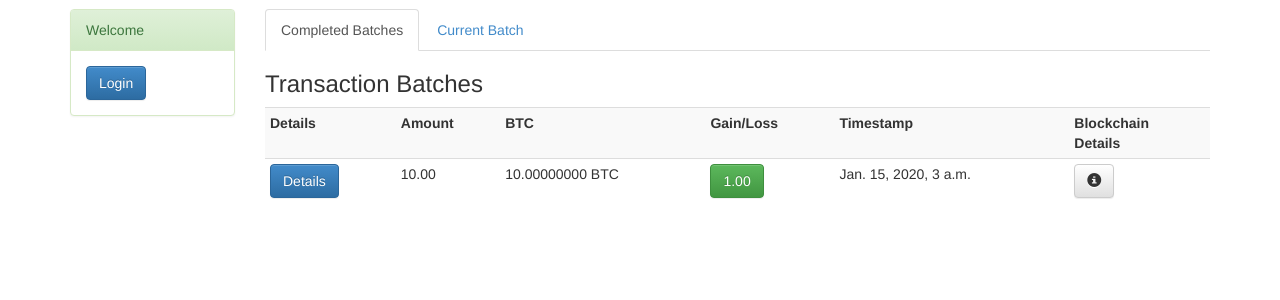
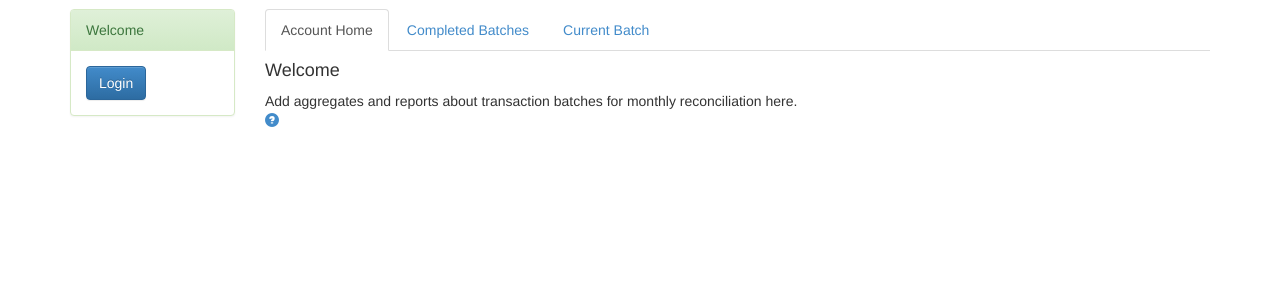
Before and after one commit to stormsherpa/bitcoin-retail, a Django app: template coinexchange/btc/pos/templates/coinexchange/pos/admin.html in a window 1280 px wide. Shown: the part 51-351 px from the top of the page. Run offline with Django 3.2, Linux system fonts and the light colour scheme; tables that the repository leaves empty hold one stand-in row (values such as "Sample post"); the template is opened without the code that fills it: values that come from a table or form of the project are taken from there, most other values are stand-ins (such as "Sample title", 1, 10 or a date in 2020); parts of the project's set-up code (start-up, migrations or seed data) failed here and were passed over; some libraries are stand-ins or nearby versions.

Commit message:
Fix many UI bugs and improve interface formatting.  Add help dialog facility.

```diff
--- a/coinexchange/account/templates/coinexchange/account/api.js
+++ b/coinexchange/account/templates/coinexchange/account/api.js
@@ -69,8 +69,29 @@ AccountAPI.prototype.withdraw_bitcoin = function(form, id){
 		});
 	return false;
 };
+var e_alert;
+$(function(){
+	$('.coinexchange-help').bind('click', function(e){
+		e_alert = e;
+		var doc = $(e.currentTarget).attr('help-document');
+		var title = $(e.currentTarget).attr('help-title');
+		// alert(doc);
+		$('#help-modal').modal();
+		$('#help-modal-header').html(title);
+		$('#help-modal-body').html("Loading... ("+doc+")");
+		help_url = "/static/coinexchange/help/"+doc+".html";
+		$.ajax({
+			type: 'get',
+			url: help_url,
+			success: function(data, textStatus, jqXHR){
+				$('#help-modal-body').html(data);
+			},
+			error: function(jqXHR, textStatus, errorThrown){
+				$('#help-modal-body').html("Error loading help document: "+errorThrown+"<br/>"+help_url);
+			}
+		});
 
-$(function(){
+	});
 	$('a[data-toggle="tab"]').on('shown.bs.tab', function(e){
 		debug_e = e;
 		var tab_id = $(e.target).attr('href');
--- a/coinexchange/account/views.py
+++ b/coinexchange/account/views.py
@@ -72,6 +72,8 @@ def settings(request):
     if cb_api:
         try:
             transactions = [x for x in cb_api.transactions()]
+            if len(transactions) > 7:
+                transactions = transactions[:7]
         except Exception as e:
             print "Exception getting transactions: %s %s" % (e.__class__, e)
 #     for tx in cb_api.transactions():
--- a/coinexchange/btc/pos/templates/coinexchange/pos/admin.html
+++ b/coinexchange/btc/pos/templates/coinexchange/pos/admin.html
@@ -6,10 +6,20 @@ POS Admin - {{user.username}}
 
 {% block innercontent %}
 <ul class="nav nav-tabs" id="posTab">
-	<li class="active"><a data-toggle="tab" href="#batch">Completed Batches</a></li>
+	<li class="active"><a data-toggle="tab" href="#account">Account Home</a></li>
+	<li><a data-toggle="tab" href="#batch">Completed Batches</a></li>
 	<li><a data-toggle="tab" href="#newbatch">Current Batch</a></li>
 </ul>
 <div class="tab-content">
+	<div class="tab-pane active" id="account">
+		<h4>Welcome</h4>
+		<p>
+			Add aggregates and reports about transaction batches for monthly
+			reconciliation here.<br/>
+			<a class="coinexchange-help glyphicon glyphicon-question-sign" help-document="testing" help-title="Test Help Document"></a>
+
+		</p>
+	</div>
 	<div class="tab-pane" id="newbatch">
 		{% if unbatched_tx %}
 		<button id="makebatch" style="float:right;" class="btn btn-primary">Make Batch</button>
@@ -39,13 +49,15 @@ POS Admin - {{user.username}}
 		{% endfor %}
 		</table>
 	</div>
-	<div class="tab-pane active" id="batch">
+	<div class="tab-pane" id="batch">
 		<h3>Transaction Batches</h3>
 		<table class="table table-condensed table-striped">
 			<tr>
 				<th>Details</th>
-				<th>Amount</th>
 				<th>BTC</th>
+				<th>Average<br/>Exchange Rate</th>
+				<th>Captured<span class="glyphicon glyphicon-usd"></span></th>
+				<th>Realized<span class="glyphicon glyphicon-usd"></span></th>
 				<th>Gain/Loss</th>
 				<th>Timestamp</th>
 				<th>Blockchain<br/>Details</th>
@@ -59,8 +71,10 @@ POS Admin - {{user.username}}
 						</button>
 					</a>
 				</td>
+				<td>{{batch.btc_amount}}</td>
+				<td>{{batch.captured_avg_exchange_rate|floatformat:2}}</td>
+				<td>{{batch.captured_amount|floatformat:2}}</td>
 				<td>{{batch.batch_amount|floatformat:2}}</td>
-				<td>{{batch.btc_amount}} BTC</td>
 				<td>
 					{% if batch.coinbase_payout %}
 						{% if batch.batch_amount %}
@@ -71,14 +85,14 @@ POS Admin - {{user.username}}
 						<span class="btn btn-danger">Pending</span>
 						{% endif %}
 					{% else %}
-						<span class="btn btn-info">No Payout</span>
+						<span class="btn btn-info">BTC Transfer</span>
 					{% endif %}
 				</td>
 				<td>{{batch.batch_timestamp}}</td>
 				<td>
 					{% if batch.txid %}
-					<a class="btn btn-default" href="http://blockchain.info/tx/{{batch.txid}}" target="_blank">
-						<span class="glyphicon glyphicon-info-sign"></span>
+					<a class="btn btn-default" href="http://blockchain.info/tx/{{batch.txid}}?show_adv=true" target="_blank">
+						<span class="glyphicon glyphicon-link"></span>
 					</a>
 					{% else %}
 					-
--- a/coinexchange/coinbase/views.py
+++ b/coinexchange/coinbase/views.py
@@ -32,5 +32,4 @@ def redirect(request):
     creds.code = request.GET['code']
     creds.save()
     print coinbase.get_access_token(creds, creds.code)
-    target = "/account/pos"
-    return HttpResponseRedirect(target)
+    return HttpResponseRedirect(reverse('account_settings'))
--- /dev/null
+++ b/coinexchange/main/static/coinexchange.css
@@ -0,0 +1,3 @@
+.coinexchange-help{
+	color: #428bca;
+}
--- /dev/null
+++ b/coinexchange/main/static/coinexchange/help/testing.html
@@ -0,0 +1,3 @@
+<p>
+	This is a test help document.
+</p>
--- a/coinexchange/main/templates/coinexchange/base.html
+++ b/coinexchange/main/templates/coinexchange/base.html
@@ -7,6 +7,7 @@
 		<meta name="viewport" content="width=device-width, initial-scale=1.0"/>
 		<link href="/static/bootstrap/css/bootstrap.min.css" rel="stylesheet"/>
 		<link href="/static/bootstrap/css/bootstrap-theme.min.css" rel="stylesheet"/>
+		<link href="/static/coinexchange.css" rel="stylesheet"/>
 
 		{% block head %}{% endblock %}
 		<script src="//ajax.googleapis.com/ajax/libs/jquery/1.10.2/jquery.min.js"></script>
@@ -71,5 +72,18 @@
 		{% block content %}
 		{% endblock %}
 	</div>
+	<div class="modal fade" tabindex="-1" role="dialog" aria-labelledby="helpModalLabel" aria-hidden="true" id="help-modal">
+		<div class="modal-dialog modal-md">
+			<div class="modal-content">
+				<div class="modal-header">
+					<button type="button" class="close" data-dismiss="modal" aria-hidden="true">&times;</button>
+					<h4 id="help-modal-header">Loading Help...</h4>
+				</div>
+				<div class="modal-body" id="help-modal-body">
+					Loading help text...
+				</div>
+			</div>
+		</div>
+	</div>
 	</body>
 </html>
--- a/coinexchange/main/templates/coinexchange/leftnav.html
+++ b/coinexchange/main/templates/coinexchange/leftnav.html
@@ -5,11 +5,12 @@
 	<div class="col-md-2">
 		{% if user and user.is_authenticated %}
 		<ul class="panel-body nav nav-tabs nav-stacked">
-			<li><a href="{% url "pos_home" %}">Start Sales</a></li>
+			<li>
+				<a href="{% url "pos_home" %}">
+					Point of Sale
+				</a>
+			</li>
 			<li><a href="{% url "account_home" %}">Account Home</a></li>
-			{% if user.is_superuser %}
-			<li><a href="/djangoadmin" target="_blank">Django Admin Portal</a></li>
-			{% endif %}
 			<li><a href="{% url "account_settings" %}">Settings</a></li>
 		</ul>
 		{% else %}
```
Also changed, not shown: coinexchange/btc/pos/templates/coinexchange/pos/batch.html (+10 -3 lines), coinexchange/coinbase/__init__.py (+0 -11 lines), coinexchange/main/templates/coinexchange/account/settings.html (+12 -25 lines).
